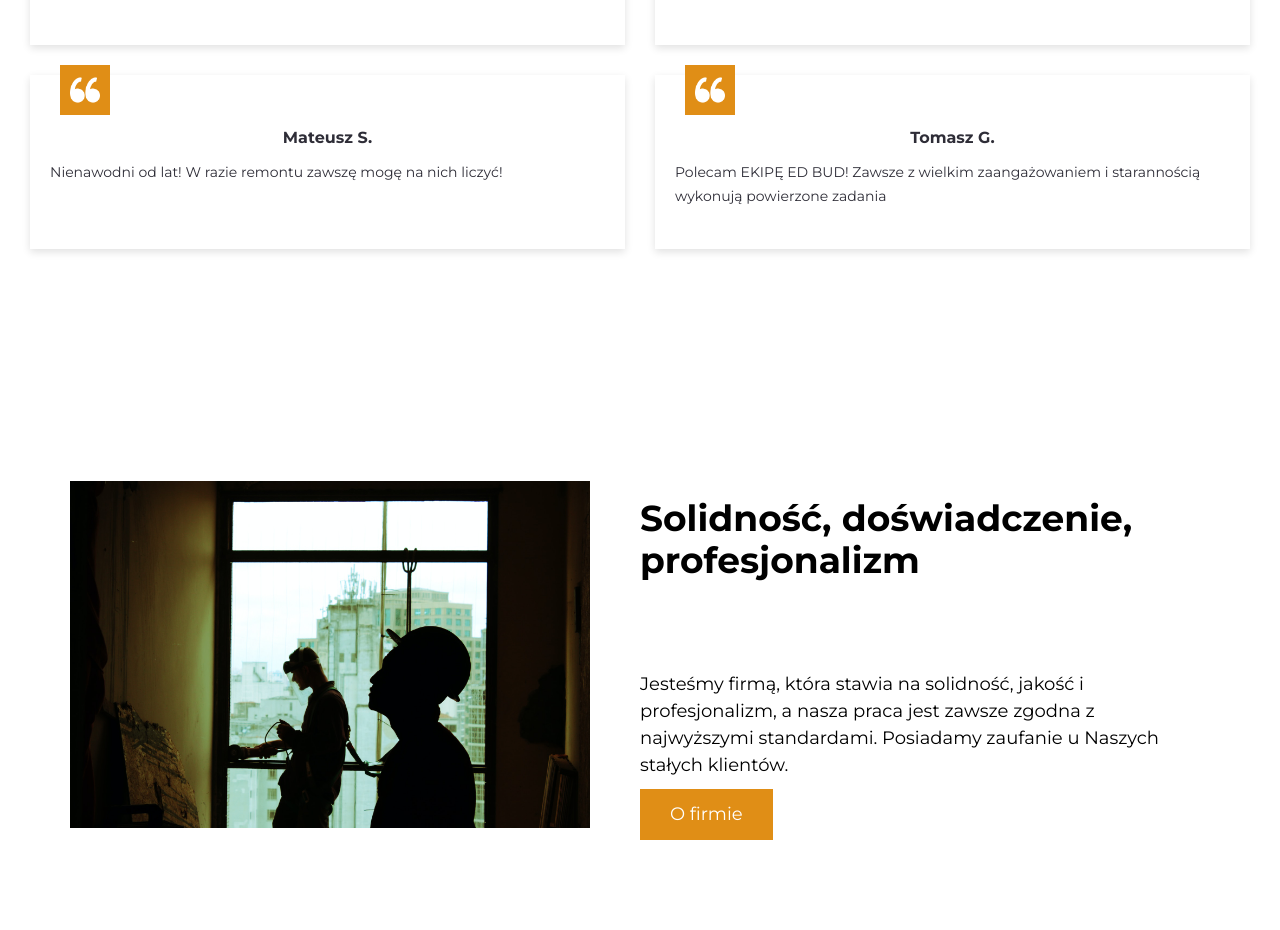
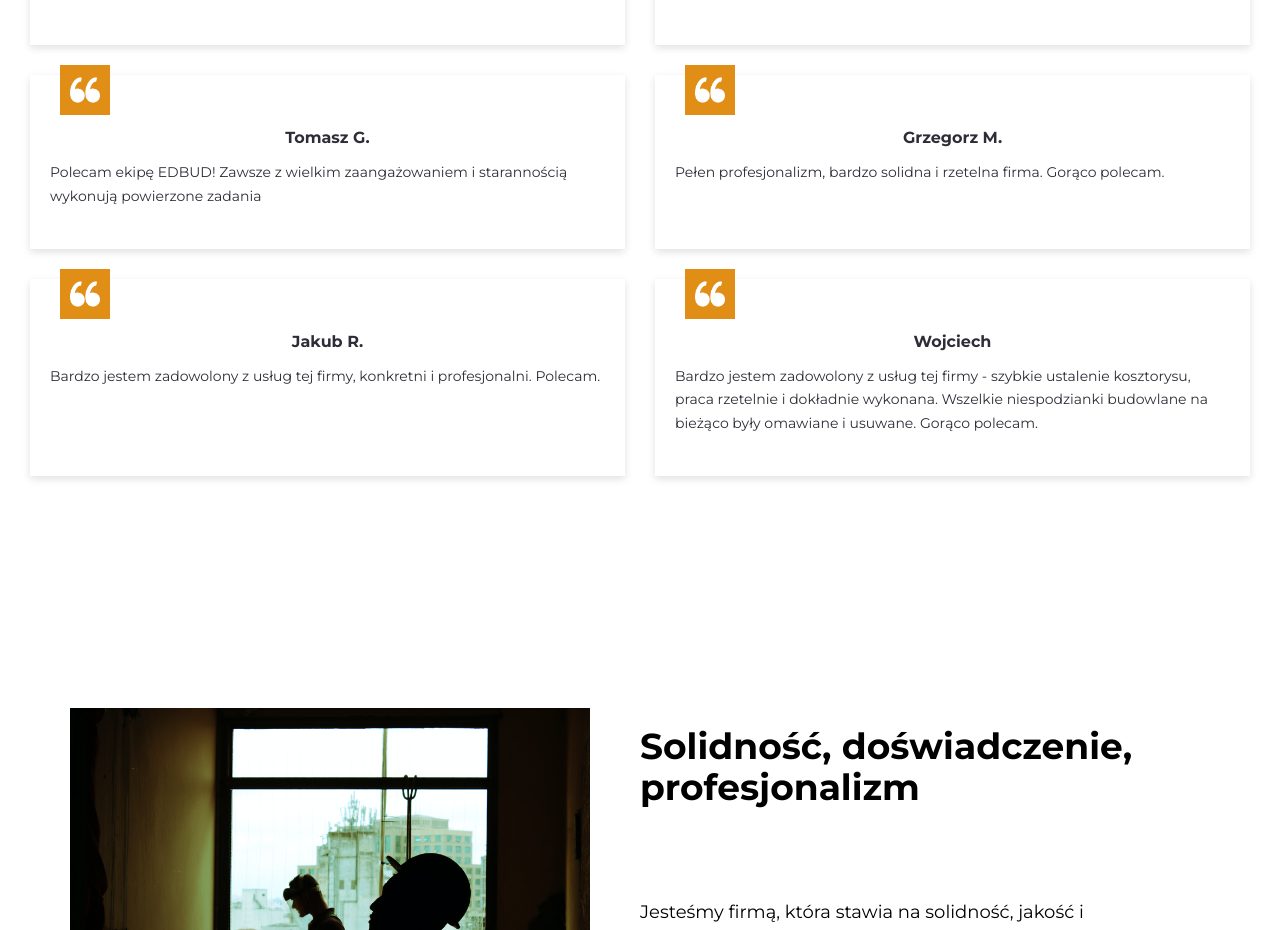
Before and after one commit to kingatos/apex-page-react, a React (Create React App) app: page / in a window 1280 px wide. Shown: the part 1440-2370 px from the top of the page. Built offline with nearby package versions, Linux system fonts and the light colour scheme.

Commit message:
added testionals of person

```diff
--- a/src/features/home/HomePage.js
+++ b/src/features/home/HomePage.js
@@ -25,13 +25,13 @@ const HomePage = () => (
           <TextWrapperHomePage>
             <h2>Budujemy dla Ciebie, z pasją i zaangażowaniem</h2>
             <p>
-              Zakład Remontowo-Budowlany EDBUD to firma z ponad
-              30-letnim doświadczeniem na rynku budowlanym. <br/>Zajmujemy się
-              kompleksowymi usługami remontowo-budowlanymi, w tym robotami
-              związanymi z wykończeniem budynków mieszkalnych i niemieszkalnych,
-              rozbiórką i burzeniem obiektów budowlanych, instalacjami
-              elektrycznymi i wodno-kanalizacyjnymi, tynkowaniem, stolarką
-              budowlaną, malowaniem oraz wykonaniem pozostałych robót
+              Zakład Remontowo-Budowlany EDBUD to firma z ponad 30-letnim
+              doświadczeniem na rynku budowlanym. <br />
+              Zajmujemy się kompleksowymi usługami remontowo-budowlanymi, w tym
+              robotami związanymi z wykończeniem budynków mieszkalnych i
+              niemieszkalnych, rozbiórką i burzeniem obiektów budowlanych,
+              instalacjami elektrycznymi i wodno-kanalizacyjnymi, tynkowaniem,
+              stolarką budowlaną, malowaniem oraz wykonaniem pozostałych robót
               budowlanych wykończeniowych.
             </p>
           </TextWrapperHomePage>
@@ -80,19 +80,38 @@ const HomePage = () => (
           </SectionQuoteArcicle>
 
           <SectionQuoteArcicle>
-            <SectionQuoteAuthor>Mateusz S.</SectionQuoteAuthor>
+            <SectionQuoteAuthor>Tomasz G.</SectionQuoteAuthor>
             <SectionQuoteContent>
-              Nienawodni od lat! W razie remontu zawszę mogę na nich liczyć!
+              Polecam ekipę EDBUD! Zawsze z wielkim zaangażowaniem i
+              starannością wykonują powierzone zadania
             </SectionQuoteContent>
           </SectionQuoteArcicle>
 
           <SectionQuoteArcicle>
-            <SectionQuoteAuthor>Tomasz G.</SectionQuoteAuthor>
+            <SectionQuoteAuthor>Grzegorz M.</SectionQuoteAuthor>
             <SectionQuoteContent>
-             Polecam EKIPĘ ED BUD! Zawsze z wielkim zaangażowaniem i starannością wykonują powierzone zadania
+              Pełen profesjonalizm, bardzo solidna i rzetelna firma. Gorąco
+              polecam.
             </SectionQuoteContent>
           </SectionQuoteArcicle>
 
+          <SectionQuoteArcicle>
+            <SectionQuoteAuthor>Jakub R.</SectionQuoteAuthor>
+            <SectionQuoteContent>
+              Bardzo jestem zadowolony z usług tej firmy, konkretni i
+              profesjonalni. Polecam.
+            </SectionQuoteContent>
+          </SectionQuoteArcicle>
+
+          <SectionQuoteArcicle>
+            <SectionQuoteAuthor>Wojciech</SectionQuoteAuthor>
+            <SectionQuoteContent>
+              Bardzo jestem zadowolony z usług tej firmy - szybkie ustalenie
+              kosztorysu, praca rzetelnie i dokładnie wykonana. Wszelkie
+              niespodzianki budowlane na bieżąco były omawiane i usuwane. Gorąco
+              polecam.
+            </SectionQuoteContent>
+          </SectionQuoteArcicle>
         </SectionQuoteTestimonials>
       </SectionQuoteWrapper>
     </SectionQuote>
@@ -106,7 +125,8 @@ const HomePage = () => (
           <h2>Solidność, doświadczenie, profesjonalizm</h2>
           <p>
             Jesteśmy firmą, która stawia na solidność, jakość i profesjonalizm,
-            a nasza praca jest zawsze zgodna z najwyższymi standardami. Posiadamy zaufanie u Naszych stałych klientów.
+            a nasza praca jest zawsze zgodna z najwyższymi standardami.
+            Posiadamy zaufanie u Naszych stałych klientów.
           </p>
           <Button>Zobacz więcej</Button>
         </TextWrapperHomePage>
```
